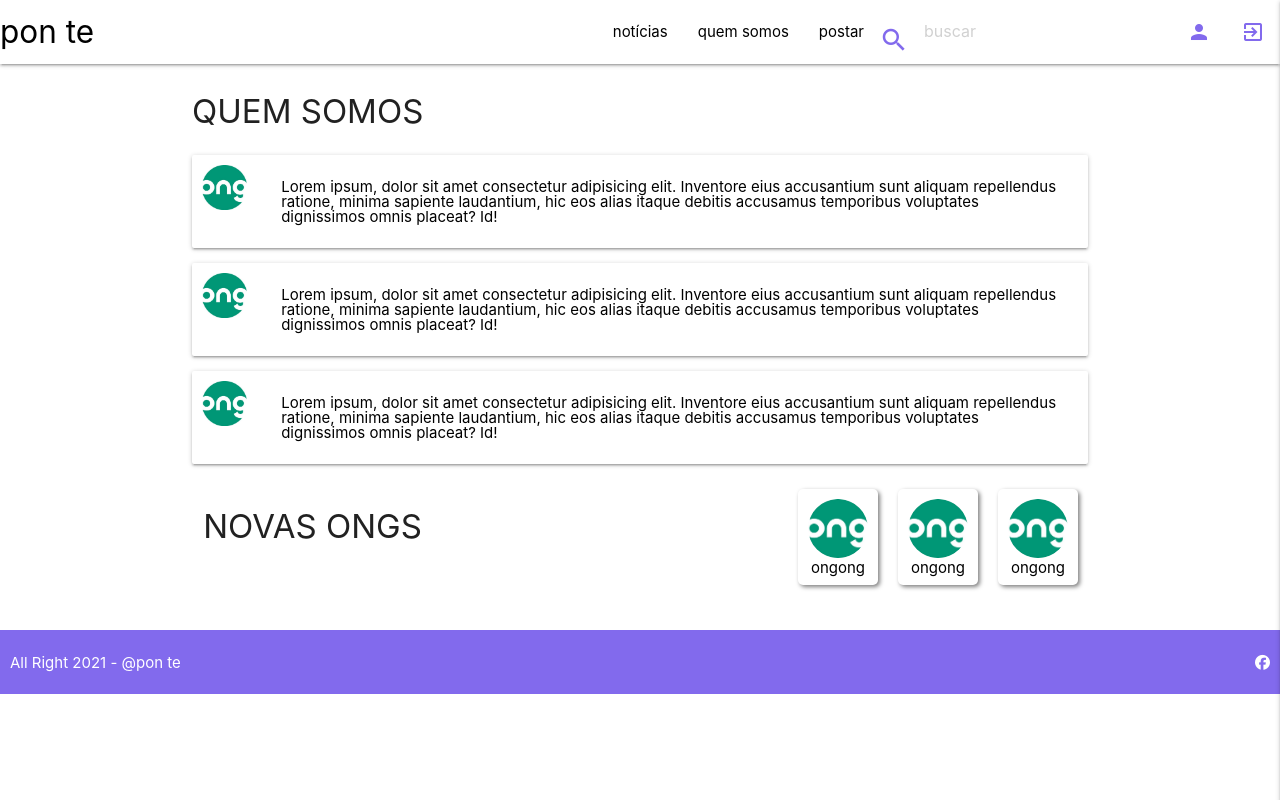
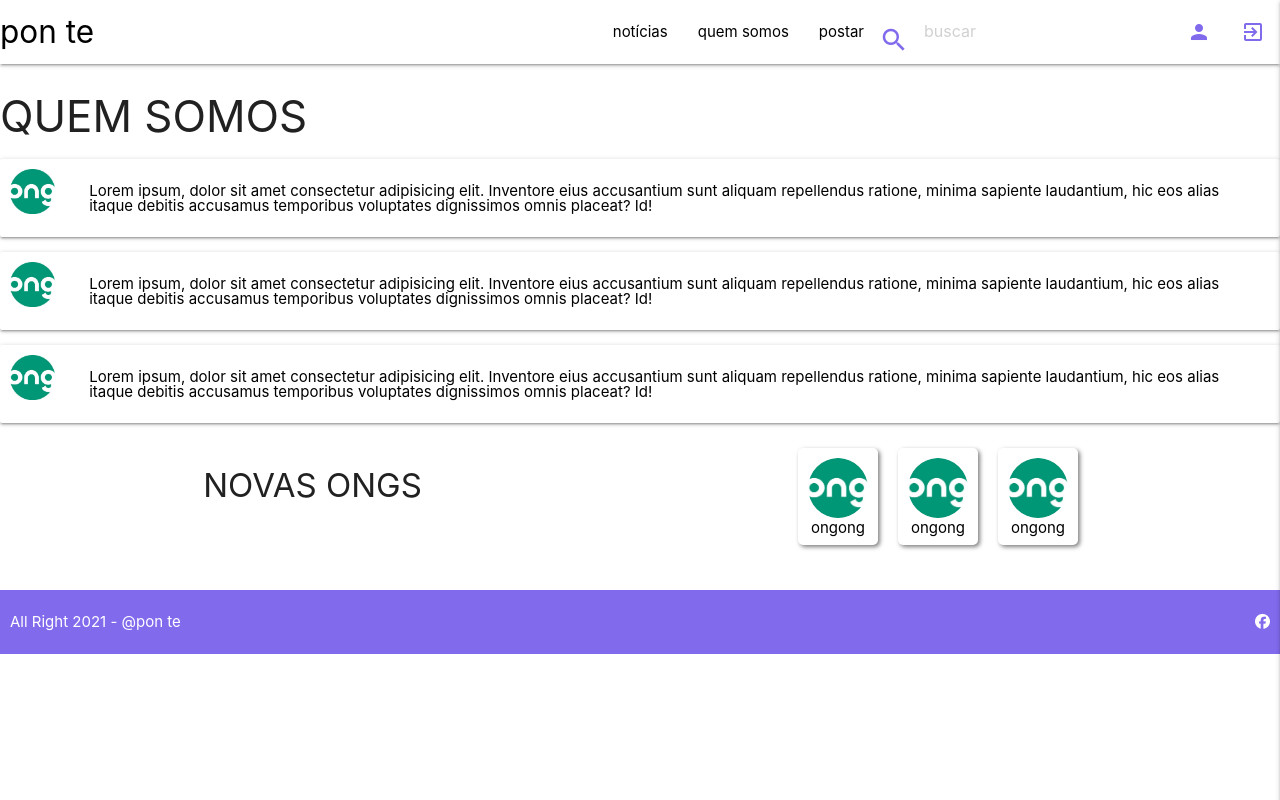
Before and after one commit to alandeev/ficr-project, a website: page src/quem-somos.html in a window 1280 px wide. Drawn offline with nearby package versions, Linux system fonts and the light colour scheme.

Commit message:
quem somos css

```diff
--- a/src/assets/css/pages/index.css
+++ b/src/assets/css/pages/index.css
@@ -1 +1,2 @@
 @import url('./home.css');
+@import url('./quem-somos.css');
--- a/src/quem-somos.html
+++ b/src/quem-somos.html
@@ -23,7 +23,7 @@
             <i class="material-icons">menu</i>
           </a>
           <ul class="right hide-on-med-and-down">
-            <li><a href="sass.html">notícias</a></li>
+            <li><a href="news-feed.html">notícias</a></li>
             <li><a href="quem-somos.html">quem somos</a></li>
             <li><a href="collapsible.html">postar</a></li>
             <li>
@@ -60,8 +60,8 @@
   <section class="section" id="section-padding">
     <!-- <div class="section--banner"> -->
 
-    <div class="section--posts">
-      <div class="posts--title">
+    <div class="section--quem-somos">
+      <div class="quem-somos--title">
         <h3>QUEM SOMOS</h3>
       </div>
       <div class="posts--contents">
```
Also changed, not shown: src/index.html (+1 -1 lines), src/assets/css/pages/quem-somos.css (added).
